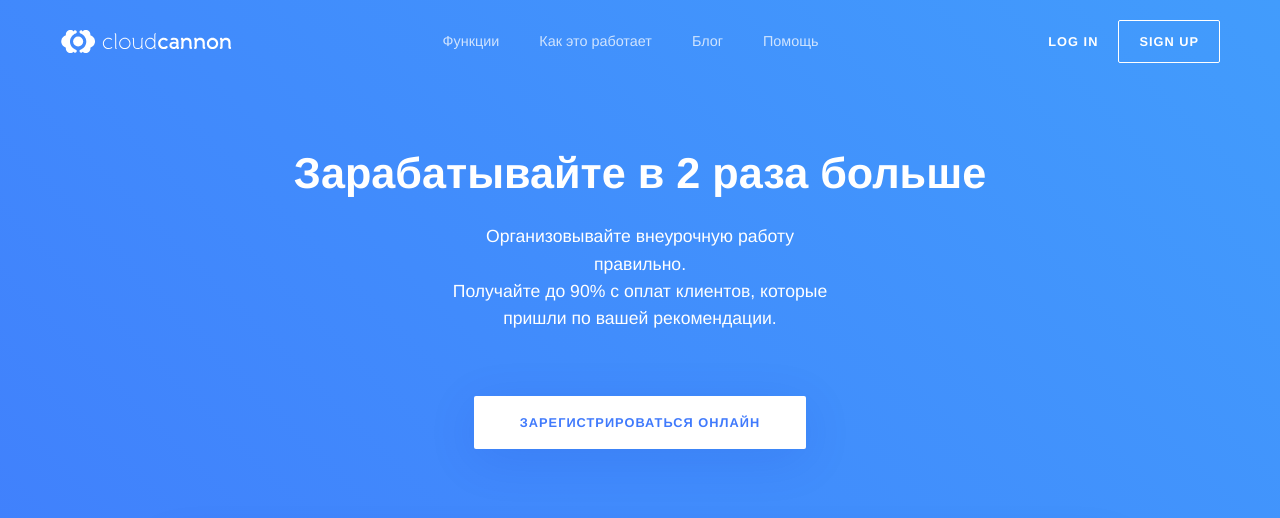
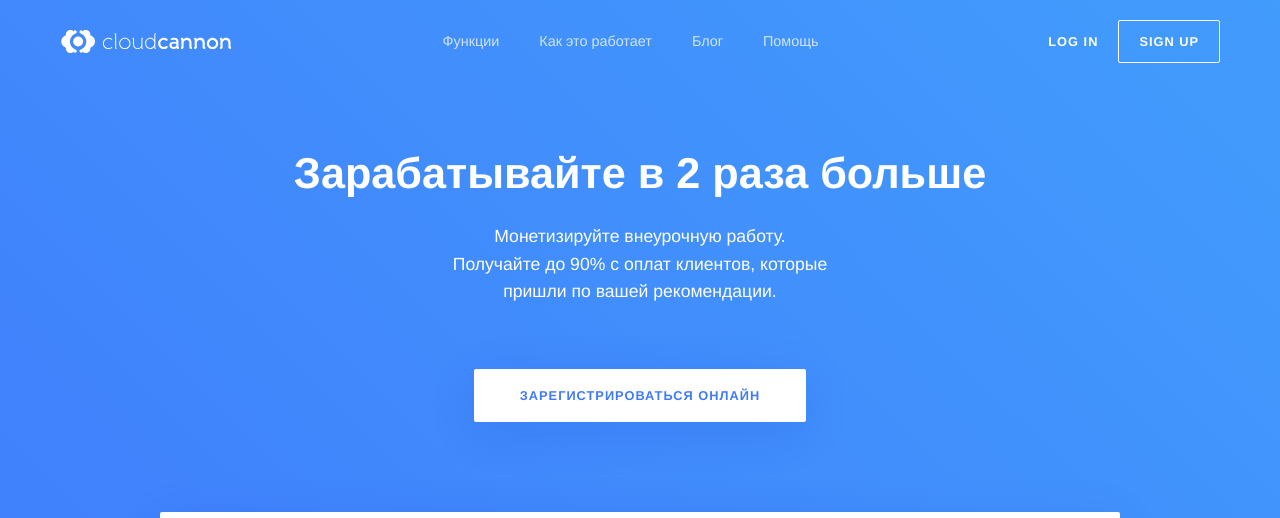
Before and after one commit to RakhimyanTim/physcult.github.io, a Jekyll site: the page built from pages/index.html, in a window 1280 px wide and 900 px high, cut to the strip 0-518 px from the top of the window. Built offline with Jekyll 4.4.1, drawn with Linux system fonts in a browser that asks for light colours; some web fonts are replaced.

Commit message:
Update main-landing.html

```diff
--- a/_layouts/main-landing.html
+++ b/_layouts/main-landing.html
@@ -4,7 +4,7 @@
 
 <header class="{{ page.header_class }}">
 	{% include navigation/top.html %}
-	{% include components/hero/main.html image="" heading="Зарабатывайте в 2 раза больше" subtitle="Организовывайте внеурочную работу правильно. <br>Получайте до 90% с оплат клиентов, которые пришли по вашей рекомендации." button="Зарегистрироваться онлайн" video="zQK9oaZeGzg" %}
+	{% include components/hero/main.html image="" heading="Зарабатывайте в 2 раза больше" subtitle="Монетизируйте внеурочную работу. <br>Получайте до 90% с оплат клиентов, которые пришли по вашей рекомендации." button="Зарегистрироваться онлайн" video="zQK9oaZeGzg" %}
 </header>
 
 {{ content }}
```
